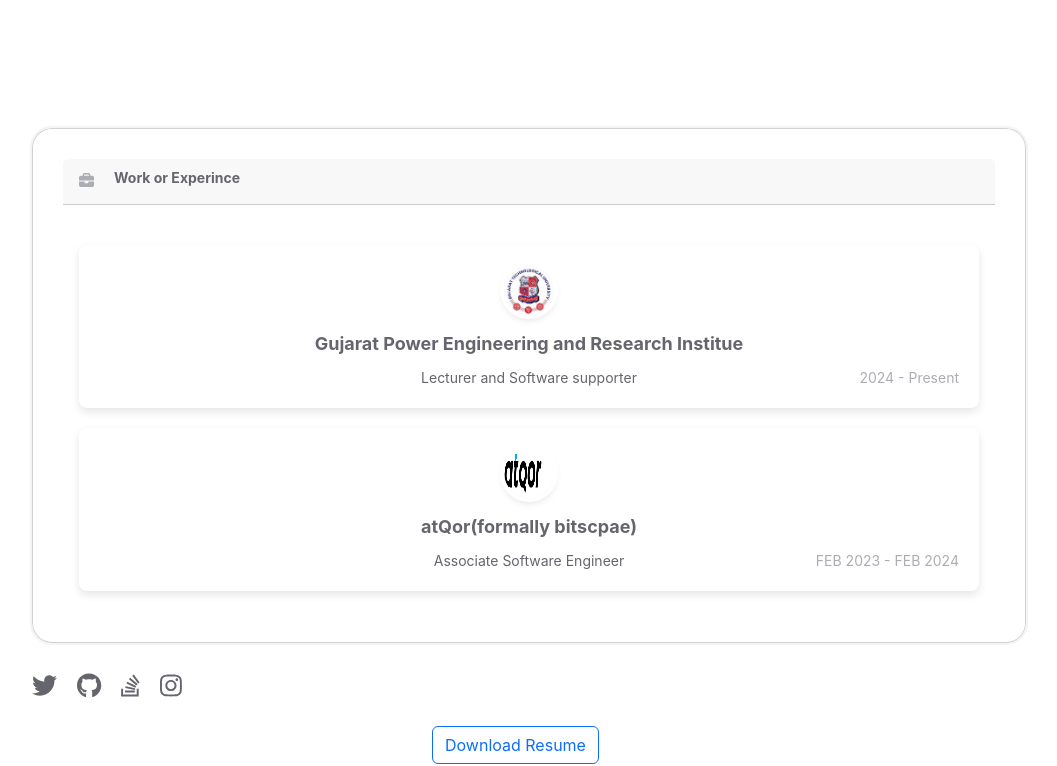
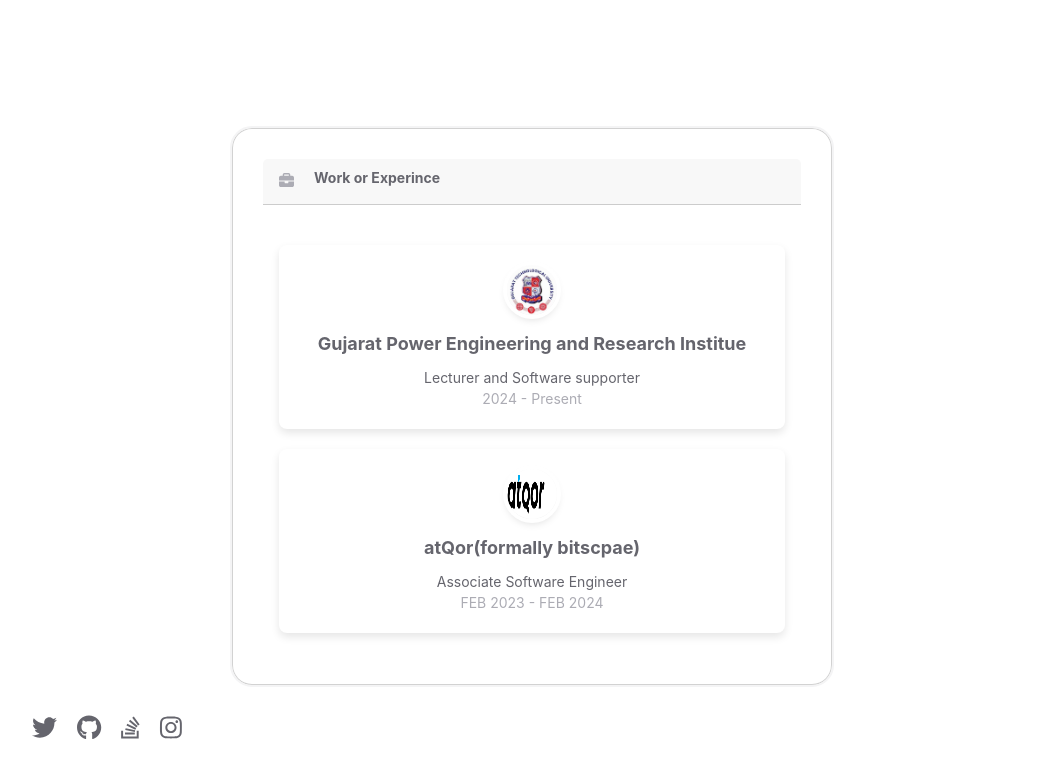
Before and after one commit to alok410/myportfolio, a React (Create React App) app: page / in a window 1280 px wide. Shown: the part 848-1614 px from the top of the page, without its empty margins (108-1165 px from the left). Built offline with nearby package versions, Linux system fonts and the light colour scheme.

Commit message:
fourth commit

```diff
--- a/src/components/homepage/styles/works.css
+++ b/src/components/homepage/styles/works.css
@@ -11,13 +11,12 @@
     flex-direction: column; /* Changed to column layout */
     align-items: center;
     padding: 20px; /* Added padding for better spacing */
-    width: 900px; /* Full width for responsiveness */
+    width: 100%; /* Full width for responsiveness */
     max-width: 900px; /* Maximum width for large screens */
     background: #fff; /* White background for each work item */
     border-radius: 8px; /* Rounded corners */
     box-shadow: 0px 4px 8px rgba(0, 0, 0, 0.1); /* Subtle shadow */
     margin: 0 auto; /* Center the work items */
-    position: relative; /* For absolute positioning of child elements */
     margin-bottom: 20px; /* Space between work items */
     text-align: center; /* Center align text */
 }
@@ -51,7 +50,6 @@
 .work-duration {
     font-size: 14px; /* Increased font size for readability */
     color: var(--tertiary-color);
-    position: absolute;
     right: 20px; /* Positioned to the right */
     bottom: 20px; /* Positioned at the bottom */
 }
--- a/src/pages/homepage.jsx
+++ b/src/pages/homepage.jsx
@@ -205,11 +205,12 @@
 									Download Resume
 								</a>
 							</div>
+
 						</div>
 					</div>
 
 					<div className="page-footer">
-						<Footer/>
+						<Footer />
 					</div>
 					{showScrollTop && (
 						<button
--- a/src/pages/styles/homepage.css
+++ b/src/pages/styles/homepage.css
@@ -120,11 +120,14 @@
 .homepage-works {
 	flex-basis: 600px;
 	padding-top: 30px;
+	margin: 0 auto; /* Center the works component */
 }
 
-.btnstyle{
+.btnstyle {
 	margin-top: 25px;
-	margin-left: 400px;
+	margin-left: auto; /* Center button */
+	margin-right: auto; /* Center button */
+	display: block; /* Ensure the button takes up the block space */
 }
 
 @media (max-width: 1024px) {
@@ -177,7 +180,30 @@
 
 	.homepage-works {
 		flex-basis: auto;
-		margin-left: -25px;
-		margin-right: -25px;
+		margin-left: auto; /* Center for smaller screens */
+		margin-right: auto; /* Center for smaller screens */
 	}
 }
+
+
+.btnstyle {
+    text-align: center; /* Center the button */
+    margin-top: 25px; /* Space above the button */
+}
+
+.btn {
+    display: inline-block; /* Inline-block for button styling */
+    padding: 10px 20px; /* Padding for the button */
+    font-size: 16px; /* Font size */
+    font-weight: bold; /* Bold text */
+    color: #fff; /* Text color */
+    background-color: var(--primary-color); /* Background color */
+    border: none; /* No border */
+    border-radius: 5px; /* Rounded corners */
+    text-decoration: none; /* No underline */
+    transition: background-color 0.3s ease; /* Smooth transition */
+}
+
+.btn:hover {
+    background-color: var(--secondary-color); /* Change color on hover */
+}
```
Also changed, not shown: 1 other file (tests, documents, lock files or other folders).
